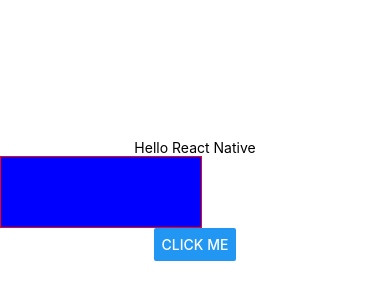
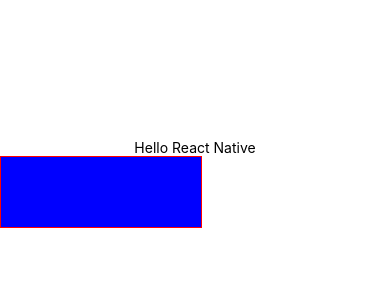
Before and after one commit to ChrisRead22/DoneWithIt, a React Native app: screen / in a window 390 px wide. Shown: the part 222-522 px from the top of the page. Built offline with nearby package versions, Linux system fonts and the light colour scheme.

Commit message:
button import

```diff
--- a/App.js
+++ b/App.js
@@ -14,7 +14,11 @@
         <View style={{ width: 200, height: 70, backgroundColor: "blue" }}></View>
         </TouchableNativeFeedback>
       <StatusBar style="auto" />
-      <Button title="Click Me" onPress={() => console.log("Button Tapped")} />
+      <Button
+      color="Red"
+      title="Click Me"
+      onPress={() => console.log("Button Tapped")}
+     />
     </SafeAreaView>
   );
 }
```
